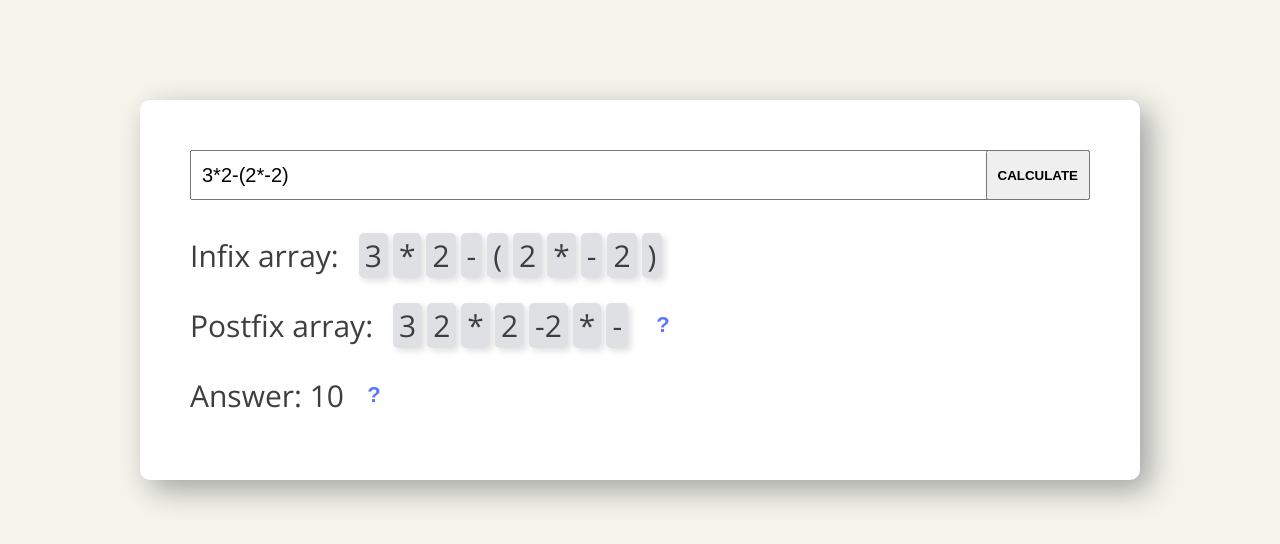
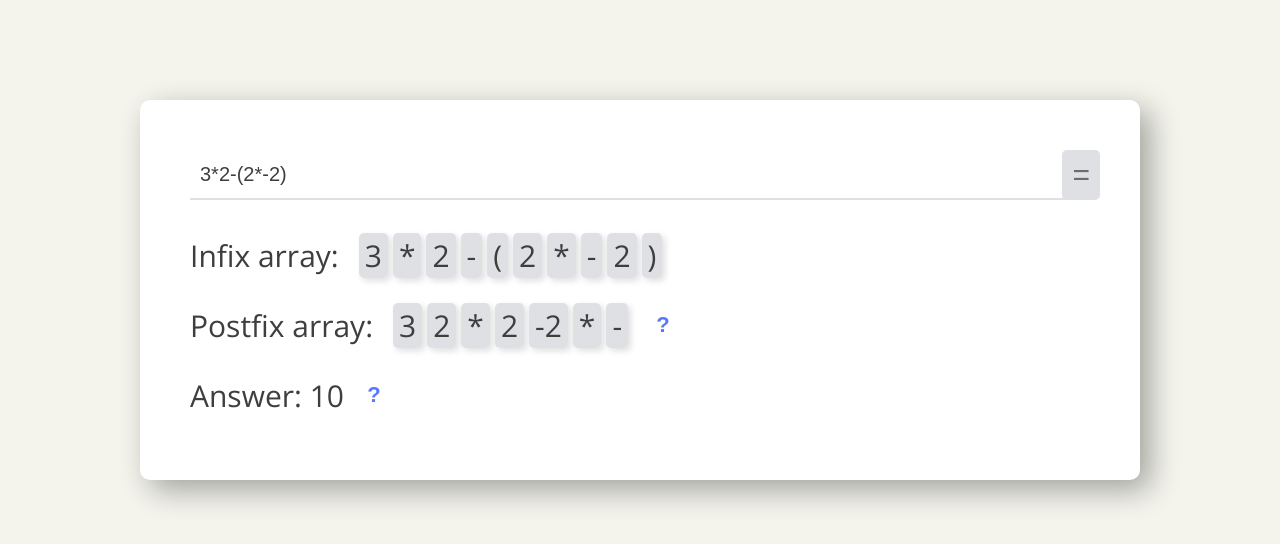
Before and after one commit to DawidZyluk/infix-to-postfix-parser, a React (Vite) app: page / in a window 1280 px wide. Shown: the top 544 px of the page. Built offline with nearby package versions, Linux system fonts and the light colour scheme.

Commit message:
Input styling

```diff
--- a/src/components/UI/Input.jsx
+++ b/src/components/UI/Input.jsx
@@ -30,7 +30,7 @@ const Input = ({onSetExpression, onSetValidity}) => {
         value={enteredExpression}
         onChange={(event) => setEnteredExpression(event.target.value)}
       />
-      <button className={styles["calculate-button"]}>Calculate</button>
+      <button className={styles["calculate-button"]}>=</button>
     </form>
   );
 };
--- a/src/components/UI/Input.module.css
+++ b/src/components/UI/Input.module.css
@@ -12,6 +12,10 @@
   flex-grow: 1;
   font-size: 2rem;
   padding-left: 1rem;
+  border: none;
+  border-bottom: 2px solid #dee0e4;
+  color: #3e3e3f;
+
 }
 
 .input:focus {
@@ -19,14 +23,21 @@
 }
 
 .calculate-button {
-  font-weight: 700;
   text-transform: uppercase;
   padding: 0 1rem;
   height: 100%;
   position: absolute;
-  right: 0;
+  right: -1rem;
+  background-color: #dee0e4;
+  border: none;
+  font-size: 3rem;
+  color: #6c6c6f;
+  border-radius: 5px;
+  transition: all .3s;
 }
 
 .calculate-button:hover {
   cursor: pointer;
+  background-color: #b1b2b3;
+
 }
```
